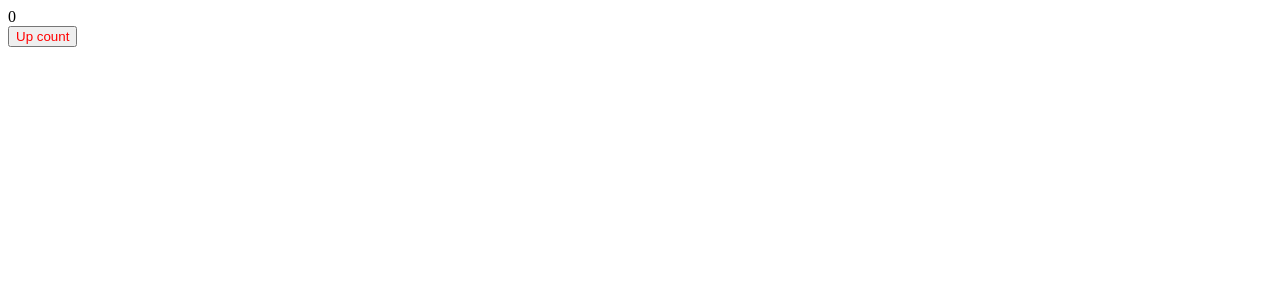
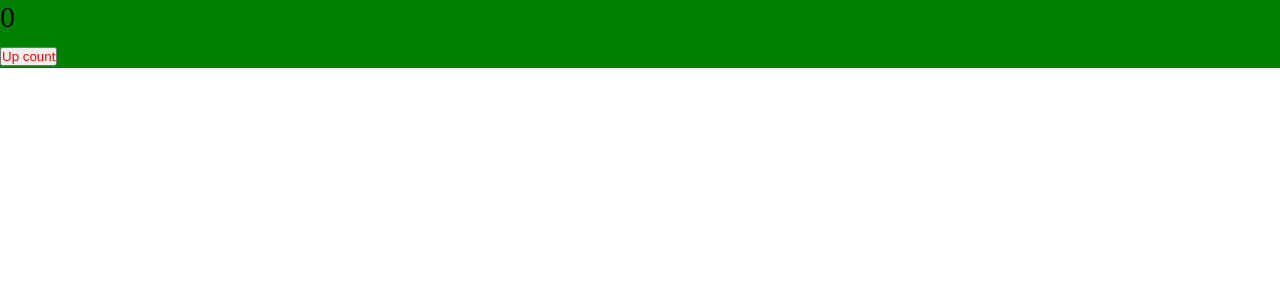
Before and after one commit to yankvasya/react-production, a React app: page / in a window 1280 px wide. Shown: the top 300 px of the page. Built offline with nearby package versions, Linux system fonts and the light colour scheme.

Commit message:
chore: use haching only for `css modules` + change `localIdentName` for `dev` and `prod` modes

```diff
--- a/src/App.tsx
+++ b/src/App.tsx
@@ -1,10 +1,10 @@
 import {CountNum} from "./components/countNum";
+import './global.scss'
 
 export const App = () => {
-
     return (
-        <>
+        <div className="app">
             <CountNum />
-        </>
+        </div>
     )
 }
--- /dev/null
+++ b/src/global.scss
@@ -0,0 +1,10 @@
+* {
+  margin: 0;
+  padding: 0;
+  box-sizing: border-box;
+}
+
+.app {
+  font-size: 30px;
+  background: green;
+}
```
Also changed, not shown: 1 other file (tests, documents, lock files or other folders).
